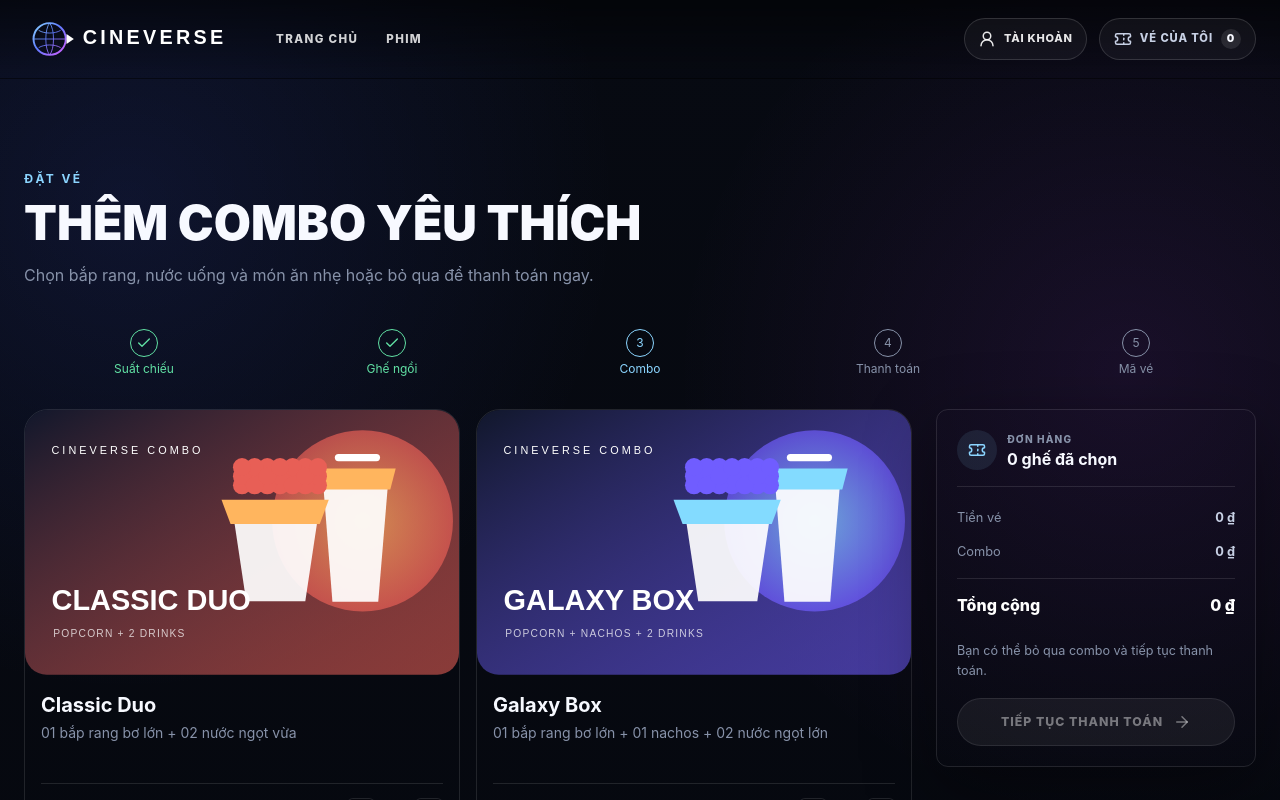
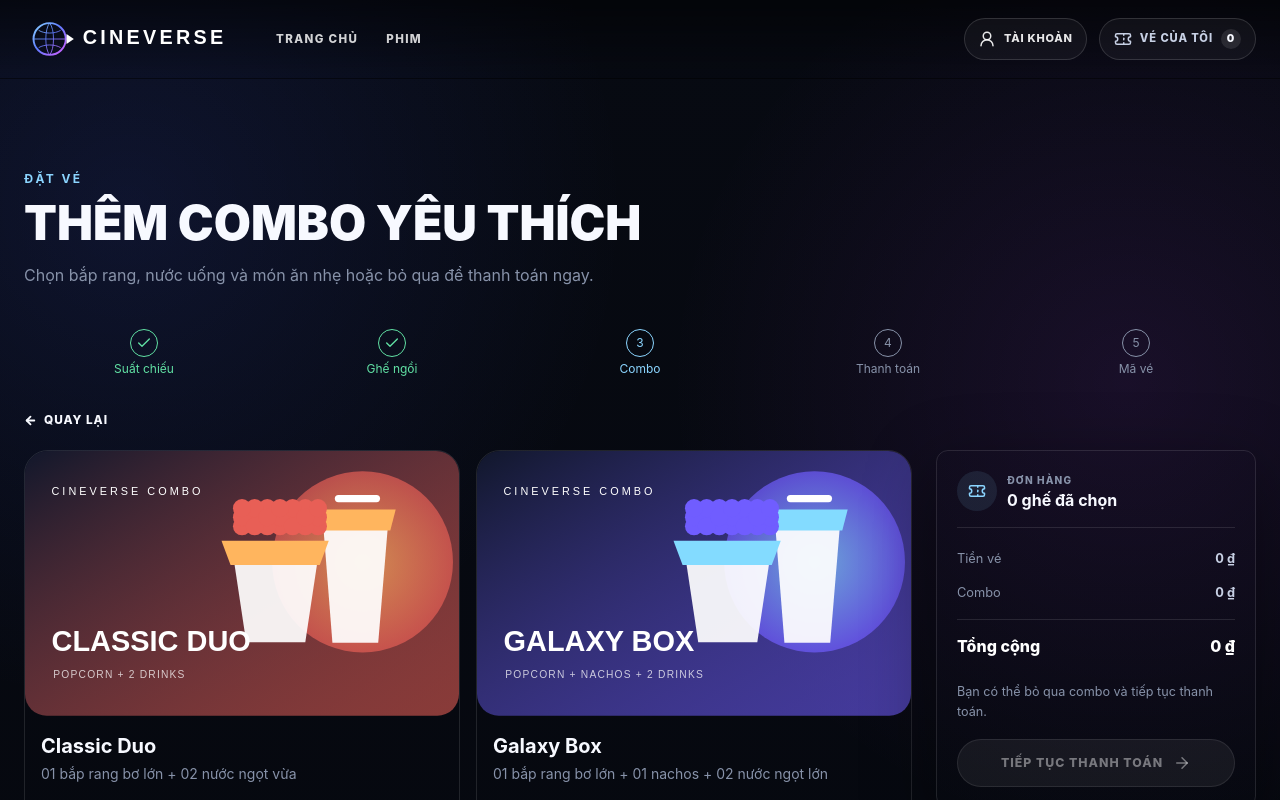
Before and after one commit to thanhhien1732/cineverse, a Next.js app in the folder frontend-next/: page /booking/combos in a window 1280 px wide. Shown: the top 800 px of the page. Built offline with nearby package versions, Linux system fonts and the light colour scheme.

Commit message:
feat: add back link and showtime summary card to combo step

```diff
--- a/frontend-next/src/app/booking/combos/page.tsx
+++ b/frontend-next/src/app/booking/combos/page.tsx
@@ -1,7 +1,15 @@
 import { ComboPicker } from "@/components/booking/booking-flow";
-import { mockComboRepository } from "@/services/mock-repositories";
+import {
+  mockCatalogueRepository,
+  mockComboRepository,
+  mockShowtimeRepository,
+} from "@/services/mock-repositories";
 export default async function Page() {
-  const combos = await mockComboRepository.findAllCombos();
+  const [combos, movies, cinemas] = await Promise.all([
+    mockComboRepository.findAllCombos(),
+    mockCatalogueRepository.findAllMovies(),
+    mockShowtimeRepository.findCinemas(),
+  ]);
   return (
     <section className="mx-auto max-w-340 px-page py-section">
       <p className="text-xs font-bold tracking-[.2em] text-cv-primary-bright uppercase">
@@ -12,7 +20,7 @@ export default async function Page() {
         Chọn bắp rang, nước uống và món ăn nhẹ hoặc bỏ qua để thanh toán ngay.
       </p>
       <div className="mt-10">
-        <ComboPicker combos={combos} />
+        <ComboPicker combos={combos} movies={movies} cinemas={cinemas} />
       </div>
     </section>
   );
--- a/frontend-next/src/components/booking/booking-flow.tsx
+++ b/frontend-next/src/components/booking/booking-flow.tsx
@@ -5,6 +5,7 @@ import Link from "next/link";
 import { useMemo, useState, type ReactNode } from "react";
 import { useRouter } from "next/navigation";
 import {
+  ArrowLeftIcon,
   ArrowRightIcon,
   CakeIcon,
   CheckIcon,
@@ -22,6 +23,7 @@ import {
   ageRestrictionPolicies,
   ratingAliases,
 } from "@/components/booking/age-restriction-modal";
+import { ShowtimeSummaryCard } from "@/components/booking/showtime-summary-card";
 import { Button } from "@/components/ui/button";
 import { Input } from "@/components/ui/input";
 import { Badge } from "@/components/ui/badge";
@@ -326,6 +328,15 @@ const weekdayShort = new Intl.DateTimeFormat("vi-VN", {
 
 const fullDate = new Intl.DateTimeFormat("vi-VN", {
   weekday: "long",
+  day: "2-digit",
+  month: "2-digit",
+  year: "numeric",
+  timeZone: "Asia/Ho_Chi_Minh",
+});
+
+/** Định dạng ngày trên thẻ suất chiếu, khớp với bước chọn ghế. */
+const showtimeCardDate = new Intl.DateTimeFormat("vi-VN", {
+  weekday: "short",
   day: "2-digit",
   month: "2-digit",
   year: "numeric",
@@ -802,15 +813,60 @@ function ComboSelectionSummary({
 
 export function ComboPicker({
   combos,
+  movies,
+  cinemas,
 }: {
   combos: readonly Combo[];
+  movies: readonly Movie[];
+  cinemas: readonly Cinema[];
 }) {
   const router = useRouter();
   const quantities = useBookingStore((state) => state.comboQuantities);
   const setQuantity = useBookingStore((state) => state.setComboQuantity);
+  const showtimeId = useBookingStore((state) => state.showtimeId);
+
+  /** Quay lại đúng suất chiếu đang đặt để người dùng đổi ghế mà không mất lựa chọn. */
+  const seatsHref = showtimeId
+    ? `/booking/${encodeURIComponent(showtimeId)}/seats`
+    : "/showtimes";
+
+  const showtimeSummary = useMemo(() => {
+    const showtime = resolveShowtimeById(showtimeId, cinemas);
+
+    if (!showtime) {
+      return null;
+    }
+
+    const movie = movies.find((item) => item.id === showtime.movieId);
+    const cinema = cinemas.find((item) => item.id === showtime.cinemaId);
+
+    if (!movie || !cinema) {
+      return null;
+    }
+
+    return {
+      movieTitle: movie.title,
+      posterPath: movie.posterPath,
+      cinemaName: cinema.name,
+      hall: `Phòng chiếu ${showtime.hall}`,
+      dateLabel: showtimeCardDate.format(new Date(showtime.startsAt)),
+      timeLabel: `${showtimeStartLabel(showtime)} ~ ${showtimeEndLabel(showtime, movie.durationMinutes)}`,
+      formatLabel: showtimeGroupLabel(showtime),
+    };
+  }, [cinemas, movies, showtimeId]);
+
   return (
     <div>
       <BookingSteps active={3} />
+      <Link className="home-text-link text-link-back" href={seatsHref}>
+        <ArrowLeftIcon aria-hidden="true" />
+        Quay lại
+      </Link>
+      {showtimeSummary && (
+        <div className="seat-context">
+          <ShowtimeSummaryCard summary={showtimeSummary} />
+        </div>
+      )}
       <div className="booking-content-grid grid gap-6">
         <section className="grid gap-4 sm:grid-cols-2">
           {combos.map((combo) => (
--- a/frontend-next/src/components/booking/seat-picker.tsx
+++ b/frontend-next/src/components/booking/seat-picker.tsx
@@ -1,21 +1,15 @@
 "use client";
 
 import { useCallback, useState } from "react";
-import Image from "next/image";
 import Link from "next/link";
 import { useRouter } from "next/navigation";
-import {
-  ArrowLeftIcon,
-  ArrowRightIcon,
-  CalendarIcon,
-  ClapperboardIcon,
-  ClockIcon,
-  MapPinIcon,
-  ProjectorIcon,
-  TicketIcon,
-} from "lucide-react";
+import { ArrowLeftIcon, ArrowRightIcon, TicketIcon } from "lucide-react";
 import { Button } from "@/components/ui/button";
 import { BookingSteps } from "@/components/booking/booking-flow";
+import {
+  ShowtimeSummaryCard,
+  type BookingShowtimeSummary,
+} from "@/components/booking/showtime-summary-card";
 import { SeatHoldTimer } from "@/components/booking/seat-hold-timer";
 import { usePanZoom } from "@/lib/use-pan-zoom";
 import { useBookingStore } from "@/lib/stores/booking.store";
@@ -185,15 +179,7 @@ function SeatLegend() {
   );
 }
 
-export interface SeatShowtimeSummary {
-  readonly movieTitle: string;
-  readonly posterPath: string;
-  readonly cinemaName: string;
-  readonly hall: string;
-  readonly dateLabel: string;
-  readonly timeLabel: string;
-  readonly formatLabel: string;
-}
+export type SeatShowtimeSummary = BookingShowtimeSummary;
 
 export function SeatPicker({
   showtimeSummary,
@@ -276,47 +262,7 @@ export function SeatPicker({
         Quay lại
       </Link>
       <div className="seat-context">
-        {showtimeSummary && (
-          <div className="seat-showtime-card">
-            <Image
-              alt=""
-              aria-hidden
-              className="seat-showtime-poster"
-              height={90}
-              loading="eager"
-              src={showtimeSummary.posterPath}
-              width={60}
-            />
-            <div>
-              <p className="seat-showtime-eyebrow">Suất chiếu đã chọn</p>
-              <h2 className="seat-showtime-title">
-                {showtimeSummary.movieTitle}
-              </h2>
-              <div className="seat-showtime-meta">
-                <span>
-                  <MapPinIcon aria-hidden="true" />
-                  {showtimeSummary.cinemaName}
-                </span>
-                <span>
-                  <ProjectorIcon aria-hidden="true" />
-                  {showtimeSummary.hall}
-                </span>
-                <span>
-                  <CalendarIcon aria-hidden="true" />
-                  {showtimeSummary.dateLabel}
-                </span>
-                <span>
-                  <ClockIcon aria-hidden="true" />
-                  {showtimeSummary.timeLabel}
-                </span>
-                <span>
-                  <ClapperboardIcon aria-hidden="true" />
-                  {showtimeSummary.formatLabel}
-                </span>
-              </div>
-            </div>
-          </div>
-        )}
+        {showtimeSummary && <ShowtimeSummaryCard summary={showtimeSummary} />}
         <SeatHoldTimer durationSeconds={600} onExpire={handleExpire} />
       </div>
       <div className="grid gap-6 lg:grid-cols-[minmax(0,1fr)_20rem]">
--- /dev/null
+++ b/frontend-next/src/components/booking/showtime-summary-card.tsx
@@ -0,0 +1,67 @@
+import Image from "next/image";
+import {
+  CalendarIcon,
+  ClapperboardIcon,
+  ClockIcon,
+  MapPinIcon,
+  ProjectorIcon,
+} from "lucide-react";
+
+/** Thông tin suất chiếu hiển thị lại ở các bước sau của luồng đặt vé. */
+export interface BookingShowtimeSummary {
+  readonly movieTitle: string;
+  readonly posterPath: string;
+  readonly cinemaName: string;
+  readonly hall: string;
+  readonly dateLabel: string;
+  readonly timeLabel: string;
+  readonly formatLabel: string;
+}
+
+export function ShowtimeSummaryCard({
+  summary,
+  eyebrow = "Suất chiếu đã chọn",
+}: {
+  summary: BookingShowtimeSummary;
+  eyebrow?: string;
+}) {
+  return (
+    <div className="seat-showtime-card">
+      <Image
+        alt=""
+        aria-hidden
+        className="seat-showtime-poster"
+        height={90}
+        loading="eager"
+        src={summary.posterPath}
+        width={60}
+      />
+      <div>
+        <p className="seat-showtime-eyebrow">{eyebrow}</p>
+        <h2 className="seat-showtime-title">{summary.movieTitle}</h2>
+        <div className="seat-showtime-meta">
+          <span>
+            <MapPinIcon aria-hidden="true" />
+            {summary.cinemaName}
+          </span>
+          <span>
+            <ProjectorIcon aria-hidden="true" />
+            {summary.hall}
+          </span>
+          <span>
+            <CalendarIcon aria-hidden="true" />
+            {summary.dateLabel}
+          </span>
+          <span>
+            <ClockIcon aria-hidden="true" />
+            {summary.timeLabel}
+          </span>
+          <span>
+            <ClapperboardIcon aria-hidden="true" />
+            {summary.formatLabel}
+          </span>
+        </div>
+      </div>
+    </div>
+  );
+}
```
